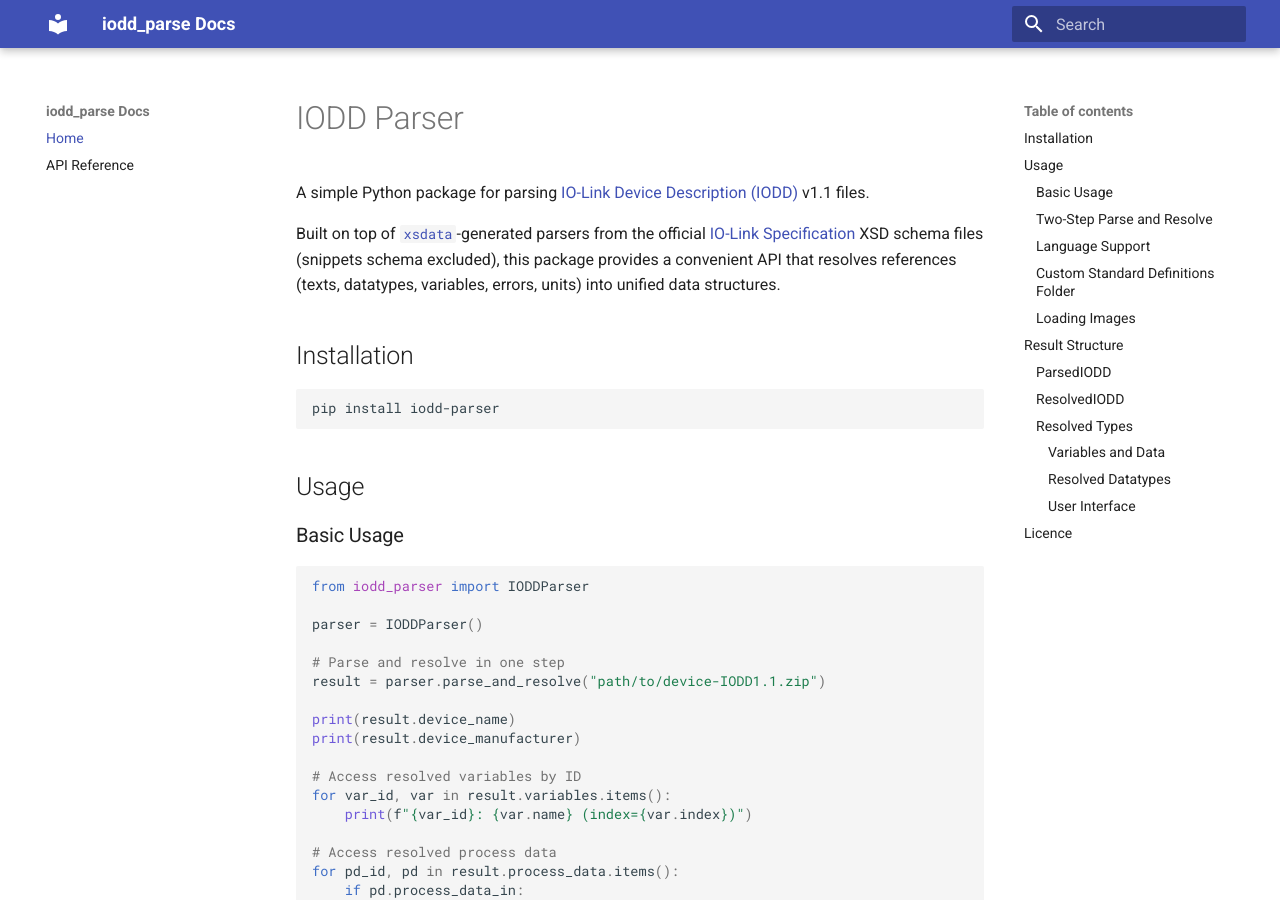
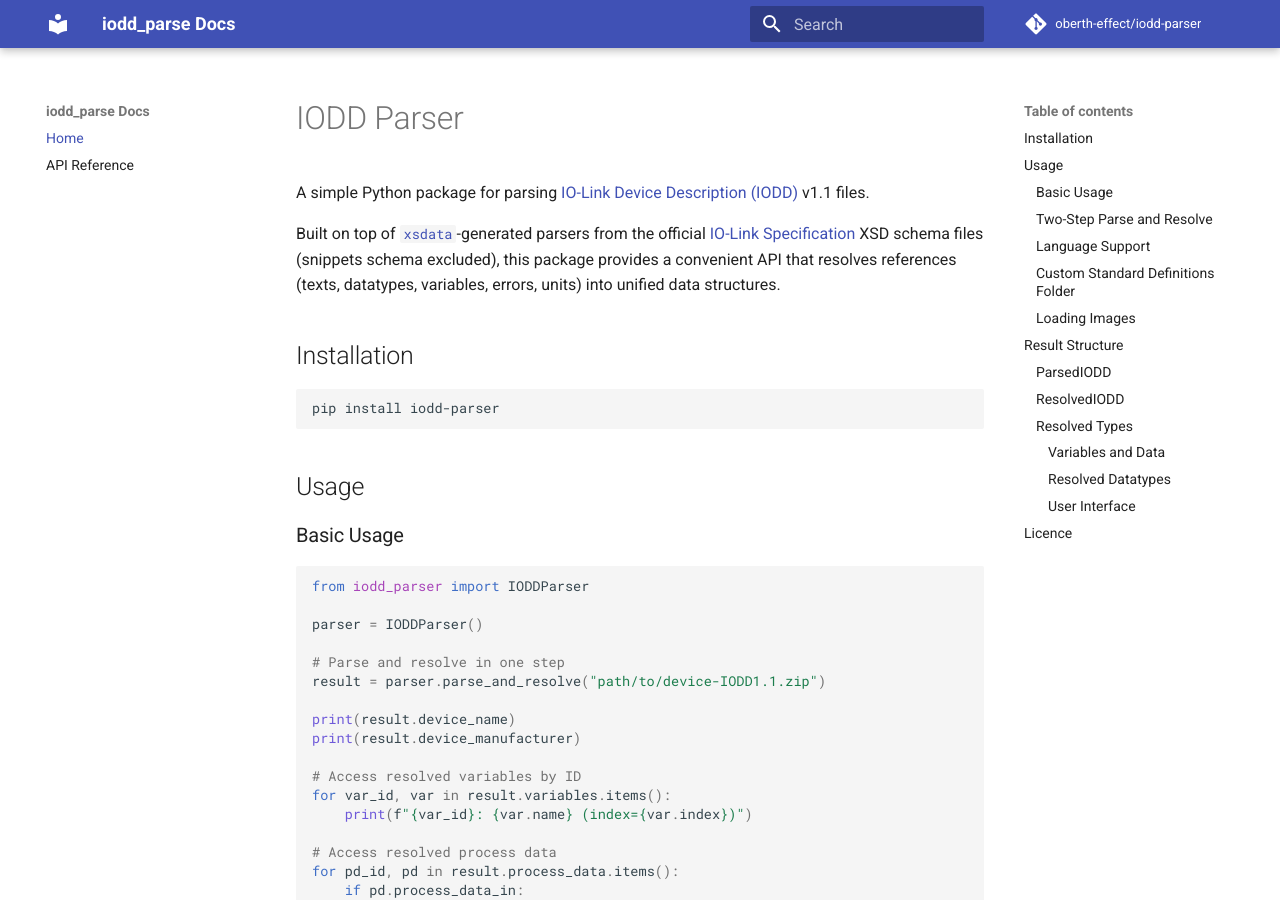
Before and after one commit to oberth-effect/iodd-parser, an MkDocs documentation site: the page built from docs/index.md, in a window 1280 px wide and 900 px high. Built offline with MkDocs 1.6.1 and Material for MkDocs 9.7.7, drawn with Linux system fonts in a browser that asks for light colours; comment, search, counter and statistics services are not loaded.

Commit message:
docs: add GitHub link

```diff
--- a/mkdocs.yml
+++ b/mkdocs.yml
@@ -1,6 +1,9 @@
 site_name: iodd_parse Docs
 theme:
   name: material
+
+repo_url: https://github.com/oberth-effect/iodd-parser
+repo_name: oberth-effect/iodd-parser
 
 markdown_extensions:
   - pymdownx.highlight:
@@ -18,7 +21,7 @@ plugins:
       default_handler: python
       handlers:
         python:
-          paths: [src]
+          paths: [ src ]
           options:
             docstring_style: sphinx
   - include-markdown
```
